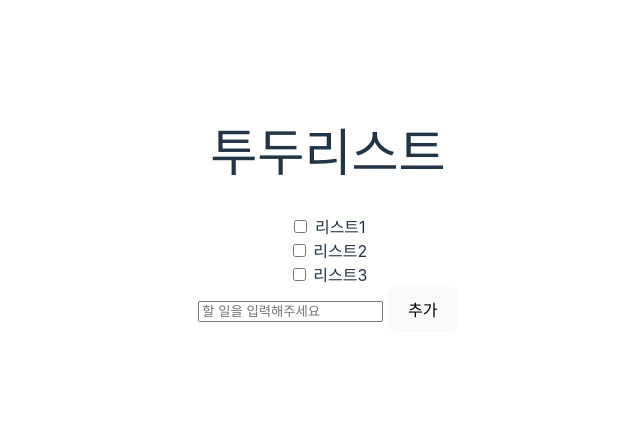
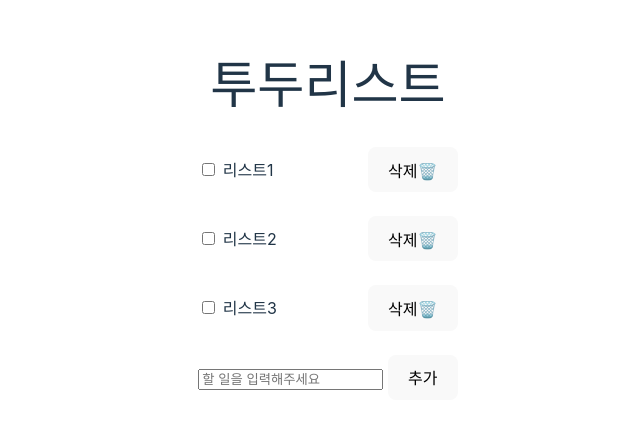
Before and after one commit to soyoonJ/svelte-study, a Svelte app: page / in a window 1280 px wide. Shown: the part 189-618 px from the top of the page, without its empty margins (312-952 px from the left). Built offline with nearby package versions, Linux system fonts and the light colour scheme.

Commit message:
feature: todo delete

```diff
--- a/src/App.svelte
+++ b/src/App.svelte
@@ -29,9 +29,16 @@
     }
   }
 
-  function removeTodo(targetTodo) {
+  function toggleTodo(targetTodo) {
     let todo = todoLists.findIndex((e) => e.text === targetTodo.text);
     todoLists[todo]["checked"] = !todoLists[todo]["checked"];
+  }
+
+  function removeTodo(todoList) {
+    if (window.confirm(`${todoList.text}를 삭제하시겠습니까?`)) {
+      todoLists = todoLists.filter((e) => e !== todoList);
+    } else {
+    }
   }
 </script>
 
@@ -75,16 +82,19 @@
   <h1>투두리스트</h1>
 
   <div>
-    <!-- bind:checked={removeTodo(todoList.text)} -->
+    <!-- bind:checked={toggleTodo(todoList.text)} -->
     {#each todoLists as todoList}
+      <div class="todo_align">
         <label class:checked={todoList.checked === true}>
           <input
-          on:click={() => removeTodo(todoList)}
+            on:click={() => toggleTodo(todoList)}
             type="checkbox"
             value={todoList}
           />
           {todoList.text}
         </label>
+        <button on:click={() => removeTodo(todoList)}>삭제🗑️</button>
+      </div>
       <br />
     {/each}
   </div>
@@ -96,6 +106,11 @@
 </main>
 
 <style>
+  .todo_align {
+    display: flex;
+    justify-content: space-between;
+    align-items: center;
+  }
   .checked {
     color: #ddd;
     text-decoration: line-through;
```
Lines whose indentation alone changed are shown as unchanged.
